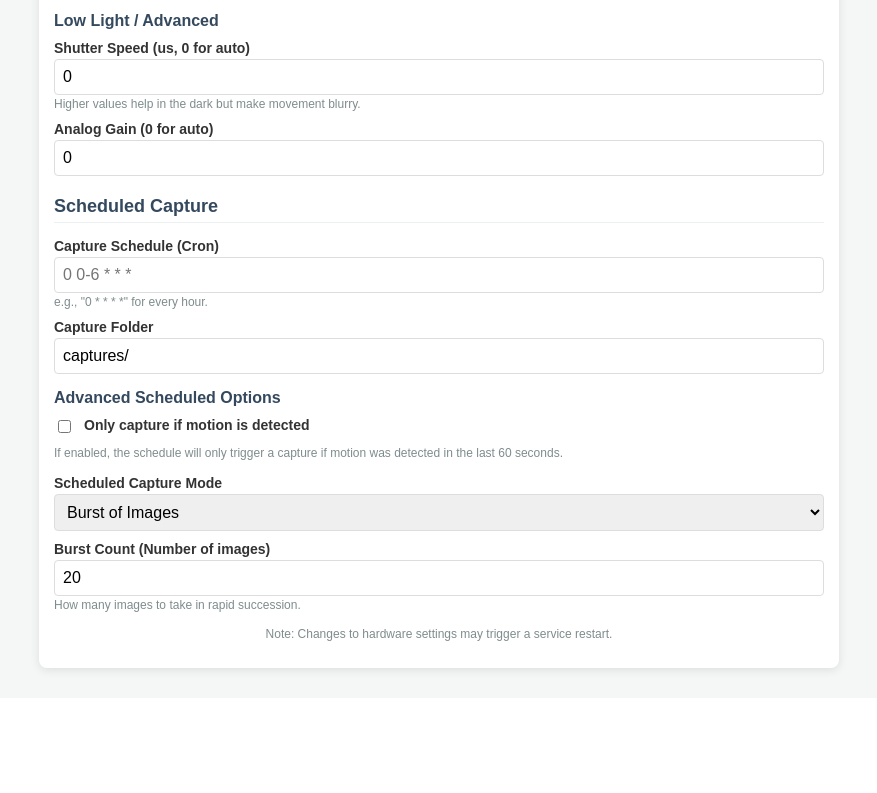
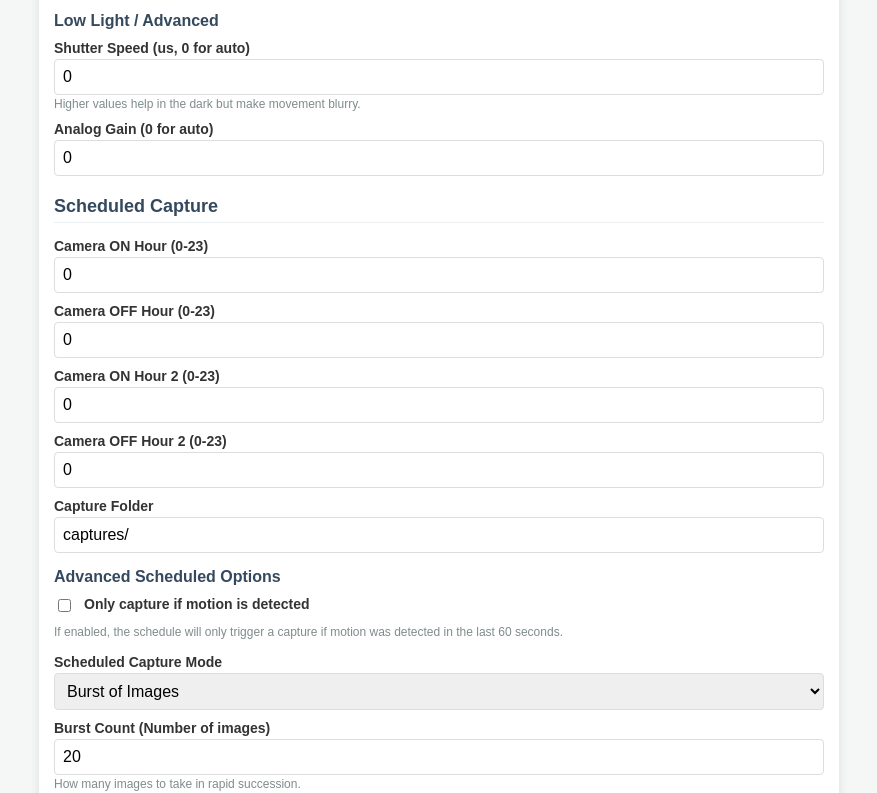
Before and after one commit to agmonr/Smarterdigitalframe, a Flask app: template templates/settings_camera.html in a window 1280 px wide. Shown: the part 596-1389 px from the top of the page, without its empty margins (201-1078 px from the left). Before the commit the page ends 1273 px from the top, so only its background shows below. Run offline with Flask 3, Linux system fonts and the light colour scheme; the template is opened without the code that fills it, so the values that code supplies are empty.

Commit message:
feat: replace camera Cron schedule with dual-range hour inputs

```diff
--- a/api.py
+++ b/api.py
@@ -45,10 +45,18 @@ get_hardware_screen_state = common.get_hardware_screen_state
 presence_data = {
     "last_frame": None,
     "last_presence_time": time.time(),
+    "last_interaction_time": time.time(),
     "last_proximity_time": 0,
     "screen_state": "on",
     "ble_devices_in_range": 0
 }
+
+@app.before_request
+def mark_interaction():
+    # Only mark interaction for API calls, not static files if any
+    if request.path.startswith('/api'):
+        presence_data["last_interaction_time"] = time.time()
+
 camera_lock = threading.Lock()
 proximity_scanner = None
 
@@ -117,7 +125,18 @@ def presence_detection_thread():
     while True:
         try:
             config = get_config()
-            weak_machine = config.getboolean('DEFAULT', 'weak_machine', fallback=False)
+            weak_machine_val = config.get('DEFAULT', 'weak_machine', fallback='false').lower()
+
+            # Determine effective weak_machine state
+            if weak_machine_val == 'auto':
+                # Disable weak mode (high performance) if:
+                # 1. User interacted in last 5 minutes
+                # 2. Motion was detected in last 60 seconds (active capture window)
+                user_active = (time.time() - presence_data["last_interaction_time"] < 300)
+                motion_active = (time.time() - presence_data["last_presence_time"] < 60)
+                effective_weak = not (user_active or motion_active)
+            else:
+                effective_weak = (weak_machine_val == 'true')
 
             motion_enabled = config.getboolean('MOTION', 'enabled', fallback=False)
             camera_enabled = config.getboolean('CAMERA', 'enabled', fallback=True)
@@ -128,7 +147,7 @@ def presence_detection_thread():
             presence_data["screen_state"] = current_hw_state
 
             if not (motion_enabled and camera_enabled) and not proximity_enabled:
-                time.sleep(30 if weak_machine else 5)
+                time.sleep(30 if effective_weak else 5)
                 continue
 
             # Update BLE device count if scanner is active
@@ -138,7 +157,7 @@ def presence_detection_thread():
             if motion_enabled and camera_enabled:
                 # Optimized motion check: Only if not manually OFF and not scheduled OFF
                 if os.path.exists(MANUAL_OFF_FILE) or common.is_scheduled_off():
-                    time.sleep(10 if weak_machine else 2)
+                    time.sleep(10 if effective_weak else 2)
                     continue
 
                 sensitivity = config.getint('MOTION', 'sensitivity', fallback=50)
@@ -232,14 +251,9 @@ def camera_scheduler_thread():
                 time.sleep(60)
                 continue
 
-            cron_expr = config.get('CAMERA', 'schedule', fallback='')
-            if not cron_expr or not croniter.is_valid(cron_expr):
-                time.sleep(60)
-                continue
-
-            now = datetime.now()
-            # Check if current time matches cron expression
-            if croniter.match(cron_expr, now):
+            # Use the new dual-range hour schedule
+            if common.is_camera_scheduled_on():
+                now = datetime.now()
                 # Ensure we only trigger once per minute
                 if now.minute != last_trigger_minute:
                     last_trigger_minute = now.minute
--- a/common.py
+++ b/common.py
@@ -425,6 +425,38 @@ def is_scheduled_off():
 
     return False
 
+def is_camera_scheduled_on():
+    """Checks if the camera should be ON based on its own primary and secondary schedules."""
+    from datetime import datetime
+    config = get_config()
+
+    now_hour = datetime.now().hour
+
+    # Primary Schedule
+    on1 = config.getint('CAMERA', 'on_hour', fallback=0)
+    off1 = config.getint('CAMERA', 'off_hour', fallback=0)
+    # If on1 == off1, we assume the schedule is always ON or inactive (depending on convention)
+    # For camera, let's treat 0 to 0 as "Always On" if off hour is not set differently.
+    if on1 != off1 and is_hour_in_range(now_hour, on1, off1):
+        return True
+    elif on1 == off1 and on1 == 0: # Default 0-0 means always on for camera
+        # If both are 0, and we haven't defined a specific range, we might want it always on
+        # But if we use the same logic as screen, let's see.
+        # User requested dual range like screen.
+        pass
+
+    # Secondary Schedule
+    on2 = config.getint('CAMERA', 'on_hour2', fallback=0)
+    off2 = config.getint('CAMERA', 'off_hour2', fallback=0)
+    if on2 != off2 and is_hour_in_range(now_hour, on2, off2):
+        return True
+
+    # If both are 0-0, it's always on (special case for camera)
+    if on1 == off1 and on2 == off2:
+        return True
+
+    return False
+
 def is_presence_enabled():
     """Returns True if either Motion or Proximity detection is enabled."""
     config = get_config()
--- a/templates/settings_camera.html
+++ b/templates/settings_camera.html
@@ -104,9 +104,20 @@
 
             <h2>Scheduled Capture</h2>
             <div class="form-group">
-                <label>Capture Schedule (Cron)</label>
-                <input type="text" id="camera-schedule" placeholder="0 0-6 * * *" onchange="saveConfig()">
-                <div class="info-text">e.g., "0 * * * *" for every hour.</div>
+                <label>Camera ON Hour (0-23)</label>
+                <input type="number" id="camera-on-hour" min="0" max="23" onchange="saveConfig()">
+            </div>
+            <div class="form-group">
+                <label>Camera OFF Hour (0-23)</label>
+                <input type="number" id="camera-off-hour" min="0" max="23" onchange="saveConfig()">
+            </div>
+            <div class="form-group">
+                <label>Camera ON Hour 2 (0-23)</label>
+                <input type="number" id="camera-on-hour-2" min="0" max="23" onchange="saveConfig()">
+            </div>
+            <div class="form-group">
+                <label>Camera OFF Hour 2 (0-23)</label>
+                <input type="number" id="camera-off-hour-2" min="0" max="23" onchange="saveConfig()">
             </div>
             <div class="form-group">
                 <label>Capture Folder</label>
@@ -172,7 +183,10 @@
                 const cameraConfig = config.CAMERA || {};
                 document.getElementById('camera-enabled').checked = (cameraConfig.enabled && cameraConfig.enabled.toLowerCase() === 'true');
                 document.getElementById('camera-resolution').value = cameraConfig.video_resolution || '1024x768';
-                document.getElementById('camera-schedule').value = cameraConfig.schedule || '';
+                document.getElementById('camera-on-hour').value = cameraConfig.on_hour || 0;
+                document.getElementById('camera-off-hour').value = cameraConfig.off_hour || 0;
+                document.getElementById('camera-on-hour-2').value = cameraConfig.on_hour2 || 0;
+                document.getElementById('camera-off-hour-2').value = cameraConfig.off_hour2 || 0;
                 document.getElementById('camera-capture-dir').value = cameraConfig.imagedir_captures || 'captures/';
 
                 document.getElementById('capture-on-motion').checked = (cameraConfig.capture_on_motion && cameraConfig.capture_on_motion.toLowerCase() === 'true');
@@ -205,7 +219,10 @@
                 CAMERA: {
                     enabled: document.getElementById('camera-enabled').checked ? 'True' : 'False',
                     video_resolution: document.getElementById('camera-resolution').value,
-                    schedule: document.getElementById('camera-schedule').value,
+                    on_hour: document.getElementById('camera-on-hour').value,
+                    off_hour: document.getElementById('camera-off-hour').value,
+                    on_hour2: document.getElementById('camera-on-hour-2').value,
+                    off_hour2: document.getElementById('camera-off-hour-2').value,
                     imagedir_captures: document.getElementById('camera-capture-dir').value,
                     capture_on_motion: document.getElementById('capture-on-motion').checked ? 'True' : 'False',
                     capture_mode: document.getElementById('capture-mode').value,
```
Also changed, not shown: templates/camera.html (+22 -4 lines), 1 other file.
